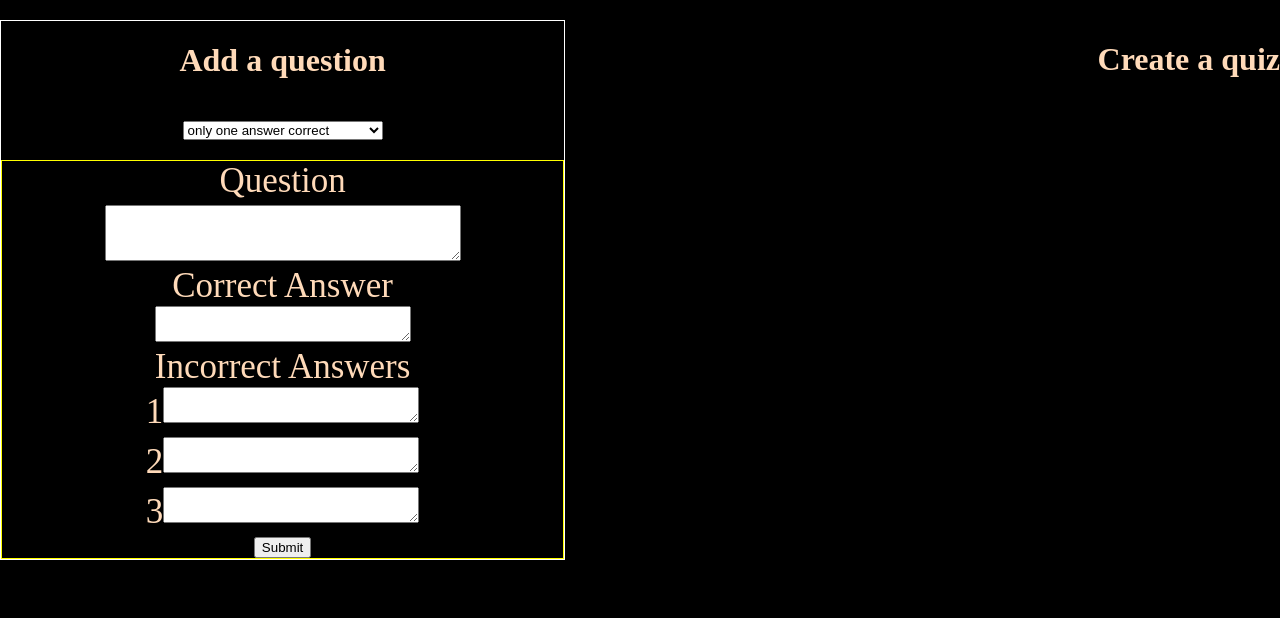
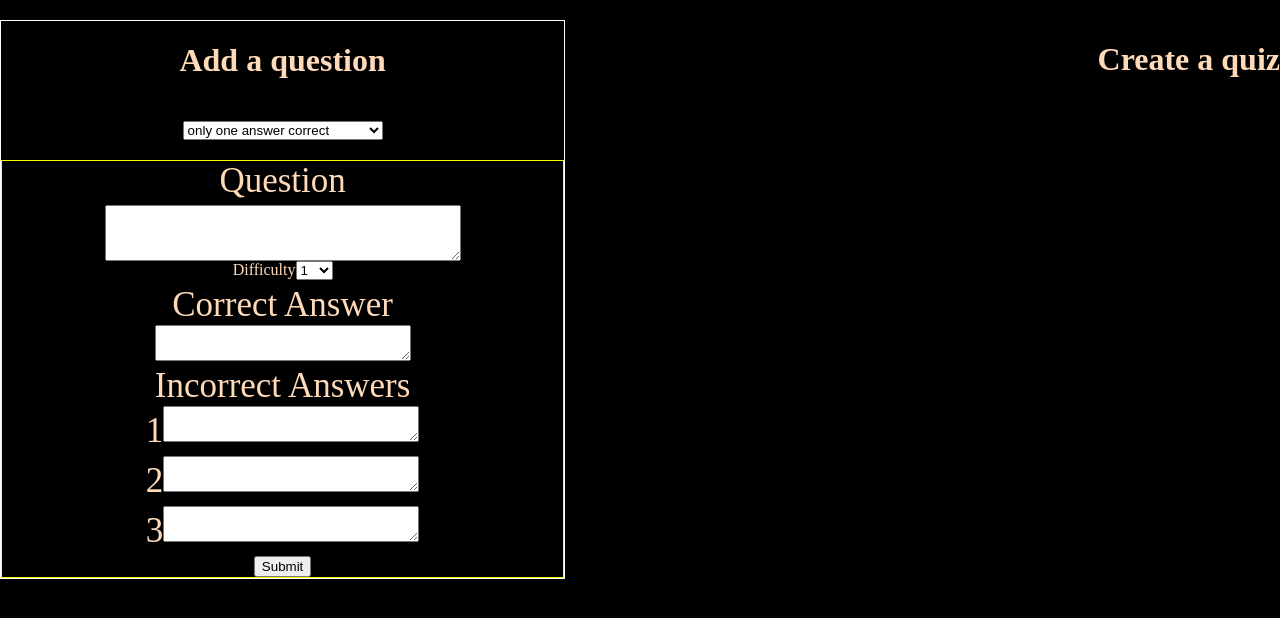
Before and after one commit to AFFAN-AHMAD/Digiaccel-Assignment, a React (Create React App) app in the folder client/: page /admin in a window 1280 px wide. Shown: the top 618 px of the page. Built offline with nearby package versions, Linux system fonts and the light colour scheme.

Commit message:
linked:one answer correct to backend

```diff
--- a/client/src/components/oneAnswer/OneAnswer.jsx
+++ b/client/src/components/oneAnswer/OneAnswer.jsx
@@ -1,15 +1,33 @@
 import React, { useState } from "react";
+import { useDispatch, useSelector } from "react-redux";
 import styles from "./oneAnswer.module.css";
+import { addOneCorrect } from "../../redux/quiz/action";
 const OneAnswer = () => {
   const [question, setQuestion] = useState("");
   const [correctAnswer, setCorrectAnswer] = useState("");
   const [allAnswers, setAllAnswers] = useState([]);
+  const [difficulty, setDifficulty] = useState(1);
   const [incorrectAnswer1, setIncorrectAnswer1] = useState("");
   const [incorrectAnswer2, setIncorrectAnswer2] = useState("");
   const [incorrectAnswer3, setIncorrectAnswer3] = useState("");
 
+  const { token } = useSelector((state) => state.user);
+  const dispatch = useDispatch();
   const handleSubmit = (e) => {
     e.preventDefault();
+    allAnswers.push(correctAnswer);
+    allAnswers.push(incorrectAnswer1);
+    allAnswers.push(incorrectAnswer2);
+    allAnswers.push(incorrectAnswer3);
+
+    let quest = {
+      question,
+      correctAnswer,
+      allAnswers,
+      difficulty,
+    };
+    console.log("quest in one quest", quest);
+    dispatch(addOneCorrect({ quest, token }));
   };
   return (
     <div className={styles.container}>
@@ -24,6 +42,21 @@ const OneAnswer = () => {
             }}
             style={{ minWidth: "350px", minHeight: "50px", marginTop: "4px" }}
           ></textarea>
+        </div>
+        <div>
+          <label>Difficulty</label>
+          <select onChange={(e) => setDifficulty(e.target.value)}>
+            <option value={1}>1</option>
+            <option value={2}>2</option>
+            <option value={3}>3</option>
+            <option value={4}>4</option>
+            <option value={5}>5</option>
+            <option value={6}>6</option>
+            <option value={7}>7</option>
+            <option value={8}>8</option>
+            <option value={9}>9</option>
+            <option value={10}>10</option>
+          </select>
         </div>
         <div className={styles.inputsContainer}>
           <label className={styles.label}>Correct Answer</label>
--- a/client/src/redux/quiz/action.js
+++ b/client/src/redux/quiz/action.js
@@ -0,0 +1,30 @@
+import axios from "axios";
+
+export const actionTypes = {
+  ADD_ONE_ANSWER_CORRECT: "ADD_ONE_ANSWER_CORRECT",
+  ADD_TWO_ANSWERS_CORRECT: "ADD_TWO_ANSWERS_CORRECT",
+  CREATE_ONE_ANSWER_CORRECT_MCQ: "CREATE_ONE_ANSWER_CORRECT_MCQ",
+  CREATE_TWO_ANSWER_CORRECT_MCQ: "CREATE_TWO_ANSWER_CORRECT_MCQ",
+};
+
+export const addOneCorrect =
+  ({ quest, token }) =>
+  (dispatch) => {
+    console.log("token in addOneCorrect Action", token);
+    axios
+      .post("http://localhost:8080/auth/addQuestion", quest, {
+        headers: {
+          token: token,
+        },
+      })
+      .then((res) => {
+        console.log("data in action in quiz", res.data);
+        dispatch({
+          type: actionTypes.ADD_ONE_ANSWER_CORRECT,
+          payload: res.data,
+        });
+      })
+      .catch((er) => {
+        console.log(er, "could not add the question");
+      });
+  };
--- a/client/src/redux/quiz/reducer.js
+++ b/client/src/redux/quiz/reducer.js
@@ -1,3 +1,20 @@
-const quizReducer = () => {};
+const init = {
+  oneCorrect: [],
+  twoCorrect: [],
+  history: [],
+  quizes: [],
+};
+
+const quizReducer = (state = init, { type, payload }) => {
+  switch (type) {
+    case "ADD_ONE_ANSWER_CORRECT":
+      return {
+        ...state,
+        oneCorrect: [...state.oneCorrect, payload],
+      };
+    default:
+      return state;
+  }
+};
 
 export default quizReducer;
--- a/client/src/redux/rootReducer.js
+++ b/client/src/redux/rootReducer.js
@@ -3,6 +3,6 @@ import userReducer from "./user/reducer";
 import quizReducer from "./quiz/reducer";
 const rootReducer = combineReducers({
   user: userReducer,
-//   quiz: quizReducer,
+  quiz: quizReducer,
 });
 export default rootReducer;
```
